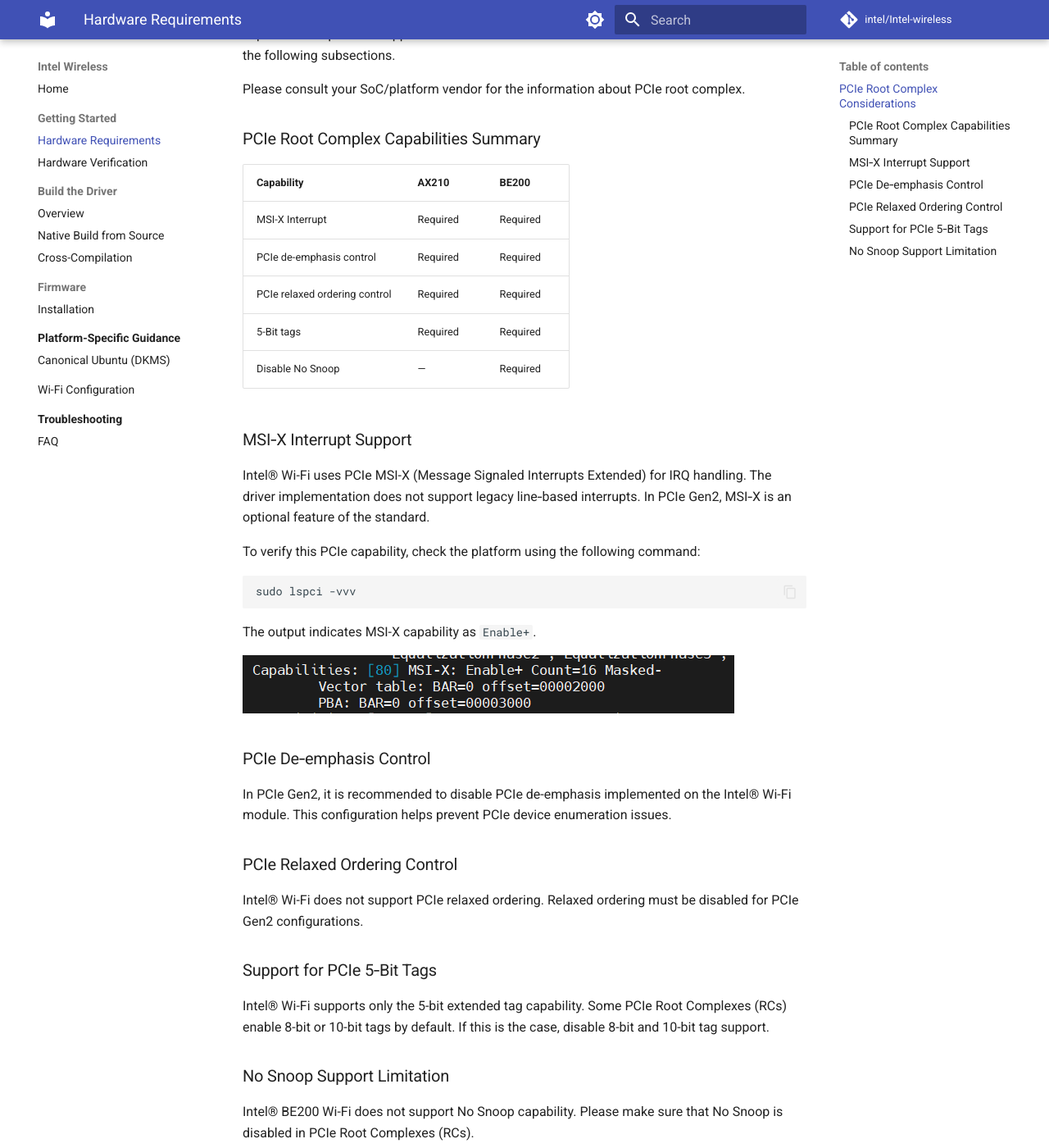
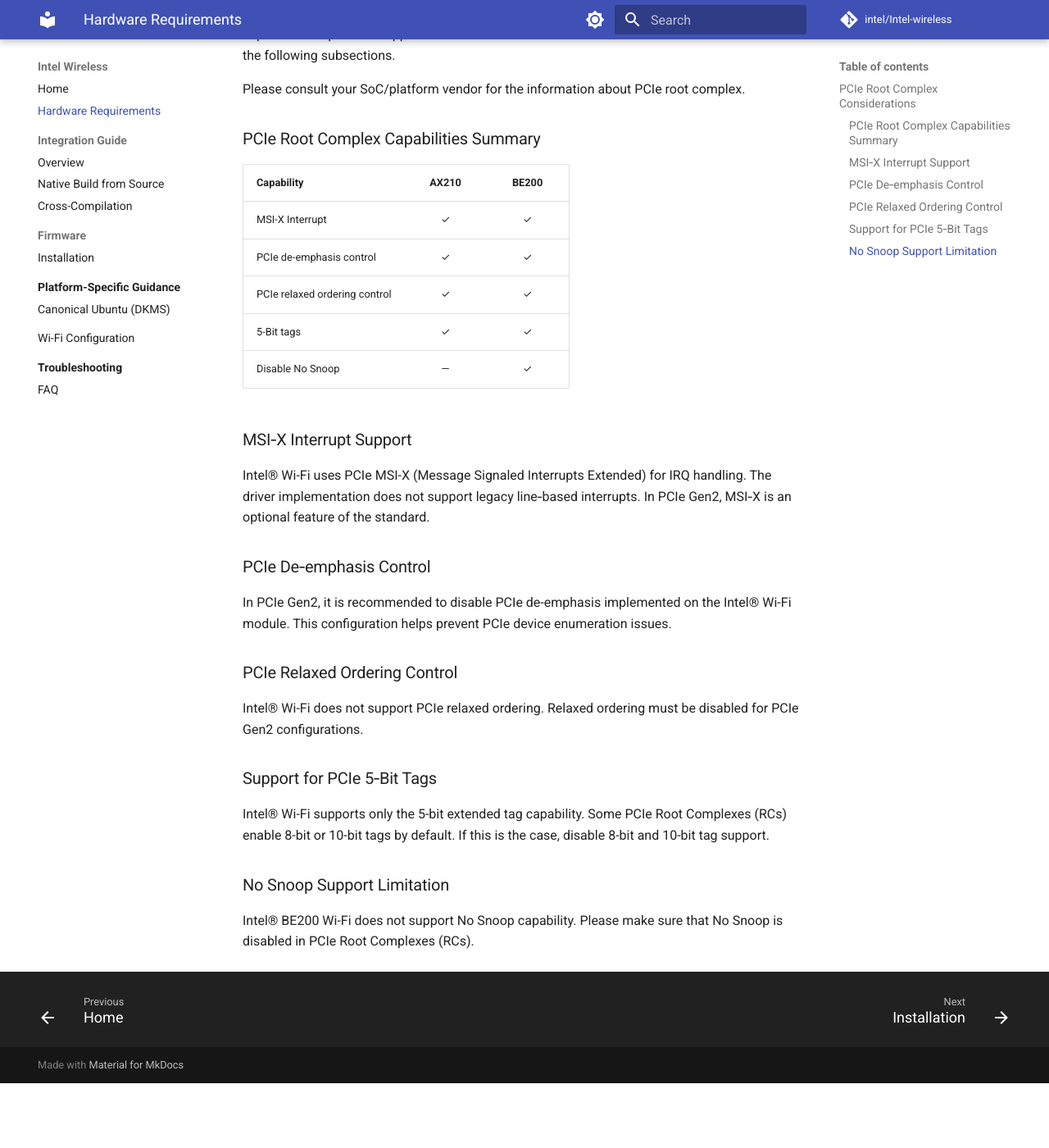
Before and after one commit to intel/Intel-wireless, an MkDocs documentation site: the page built from docs/getting-started/hardware-requirements.md, in a window 1280 px wide and 1400 px high, scrolled down 304 px. Shown: the whole window at 82% size. Built offline with MkDocs 1.6.1 and Material for MkDocs 9.7.7, drawn with Linux system fonts in a browser that asks for light colours; comment, search, counter and statistics services are not loaded; after the commit the page ends 1625 px from its top, so only the background shows below that.

Commit message:
review: apply review findings and restructure
- Remove legal boilerplate from home page, keep © copyright one-liner only
- Use ✓/— symbols in PCIe capabilities table
- Remove 'To verify this PCIe capability' + lspci command (removed in reviewed doc)
- Move Hardware Integration Phase into Integration Guide (after Wi-Fi Integration, before Build Methods)
- Rename page title 'Guidance for Software Integration' → 'Integration Guide'
- Add missing lines: diagram intro, high-level flow diagram intro
- Add Software Integration Phase intro paragraph
- Move Wi-Fi Daemon and Tool Integration from Canonical Ubuntu to Integration Guide
- Remove hardware-verification.md (content merged into Integration Guide)
- Update sidebar nav to match new structure
- Add navigation.footer for Previous/Next page links

````diff
--- a/docs/getting-started/hardware-requirements.md
+++ b/docs/getting-started/hardware-requirements.md
@@ -9,26 +9,16 @@ Please consult your SoC/platform vendor for the information about PCIe root comp
 ### PCIe Root Complex Capabilities Summary
 
 | Capability | AX210 | BE200 |
-|-----------|-------|-------|
-| MSI-X Interrupt | Required | Required |
-| PCIe de-emphasis control | Required | Required |
-| PCIe relaxed ordering control | Required | Required |
-| 5-Bit tags | Required | Required |
-| Disable No Snoop | — | Required |
+|-----------|:-----:|:-----:|
+| MSI-X Interrupt | ✓ | ✓ |
+| PCIe de-emphasis control | ✓ | ✓ |
+| PCIe relaxed ordering control | ✓ | ✓ |
+| 5-Bit tags | ✓ | ✓ |
+| Disable No Snoop | — | ✓ |
 
 ### MSI‑X Interrupt Support
 
 Intel® Wi-Fi uses PCIe MSI-X (Message Signaled Interrupts Extended) for IRQ handling. The driver implementation does not support legacy line‑based interrupts. In PCIe Gen2, MSI‑X is an optional feature of the standard.
-
-To verify this PCIe capability, check the platform using the following command:
-
-```bash
-sudo lspci -vvv
-```
-
-The output indicates MSI-X capability as `Enable+`.
-
-![MSI-X lspci output](../assets/images/msix-lspci-output.png)
 
 ### PCIe De‑emphasis Control
 
--- a/mkdocs.yml
+++ b/mkdocs.yml
@@ -12,6 +12,7 @@ theme:
     - navigation.expand         # Auto-expand sidebar sections
     - navigation.indexes        # Section index pages
     - navigation.top            # Back-to-top button
+    - navigation.footer         # Previous/Next page links at bottom
     - search.suggest            # Search suggestions
     - search.highlight          # Highlight matches in results
     - content.code.copy         # Copy button on code blocks
@@ -50,10 +51,8 @@ plugins:
 # Left sidebar navigation tree
 nav:
   - Home: index.md
-  - Getting Started:
-    - Hardware Requirements: getting-started/hardware-requirements.md
-    - Hardware Verification: getting-started/hardware-verification.md
-  - Build the Driver:
+  - Hardware Requirements: getting-started/hardware-requirements.md
+  - Integration Guide:
     - Overview: build/index.md
     - Native Build from Source: build/native-build.md
     - Cross-Compilation: build/cross-compile.md
````
Also changed, not shown: docs/getting-started/hardware-verification.md (deleted, +0 -32 lines), docs/index.md (+0 -16 lines), docs/platforms/canonical-ubuntu.md (+0 -10 lines), 1 other file.
